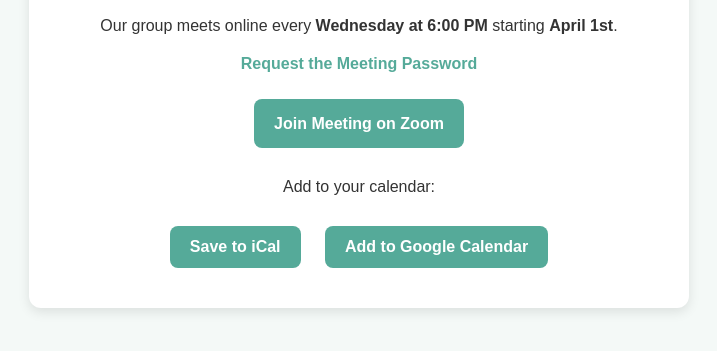
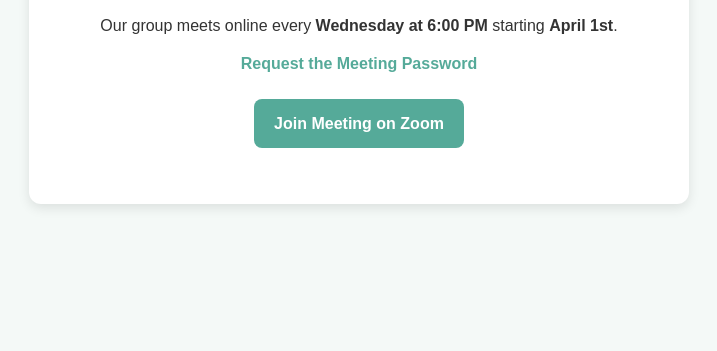
Before and after one commit to Infurnokitten/bug-free-potato, a plain HTML site: page index.html in a window 1280 px wide. Shown: the part 213-564 px from the top of the page, without its empty margins (281-998 px from the left). Drawn offline with Linux system fonts and the light colour scheme.

Commit message:
Fix Zoom meeting link and remove calendar options
Updated Zoom meeting link format and removed calendar links.

```diff
--- a/index.html
+++ b/index.html
@@ -59,14 +59,7 @@
 
     <a href="mailto:infurnokitten@icloud.com?subject=Password%20Request%20for%20BabySteps%20Recovery">Request the Meeting Password</a>
 
-    <p><a class="button" href="[us05web.zoom.us](https://us05web.zoom.us/j/81831546263?pwd=6OmxjNGt8wrjD88qkZGcmUIs6Aq1hl.1)" target="_blank">Join Meeting on Zoom</a></p>
-
-    <!-- Calendar Links -->
-    <p>Add to your calendar:</p>
-    <a class="button" href="data:text/calendar;charset=utf8,BEGIN:VCALENDAR%0AVERSION:2.0%0ABEGIN:VEVENT%0ASUMMARY:BabySteps%20Recovery%20Meeting%0ADESCRIPTION:Weekly%20BabySteps%20Recovery%20Zoom%20Meeting%0ALOCATION:[us05web.zoom.us](https://us05web.zoom.us/j/81831546263?pwd=6OmxjNGt8wrjD88qkZGcmUIs6Aq1hl.1%0ADTSTART;TZID=America/New_York:20240403T180000%0ARDURATION:PT1H%0ARRULE:FREQ=WEEKLY;BYDAY=WE%0AEND:VEVENT%0AEND:VCALENDAR)" download="BabySteps_Recovery.ics">Save to iCal</a>
-
-    <a class="button" href="[calendar.google.com](https://calendar.google.com/calendar/render?action=TEMPLATE&text=BabySteps+Recovery+Meeting&details=Weekly+BabySteps+Recovery+Zoom+Meeting&location=https://us05web.zoom.us/j/81831546263?pwd=6OmxjNGt8wrjD88qkZGcmUIs6Aq1hl.1&dates=20240403T220000Z/20240403T230000Z&recur=RRULE:FREQ=WEEKLY;BYDAY=WE)" target="_blank">Add to Google Calendar</a>
-
+    <p><a class="button" href="(https://us05web.zoom.us/j/81831546263?pwd=6OmxjNGt8wrjD88qkZGcmUIs6Aq1hl.1)" target="_blank">Join Meeting on Zoom</a></p>
   </div>
 </body>
 </html>
```
